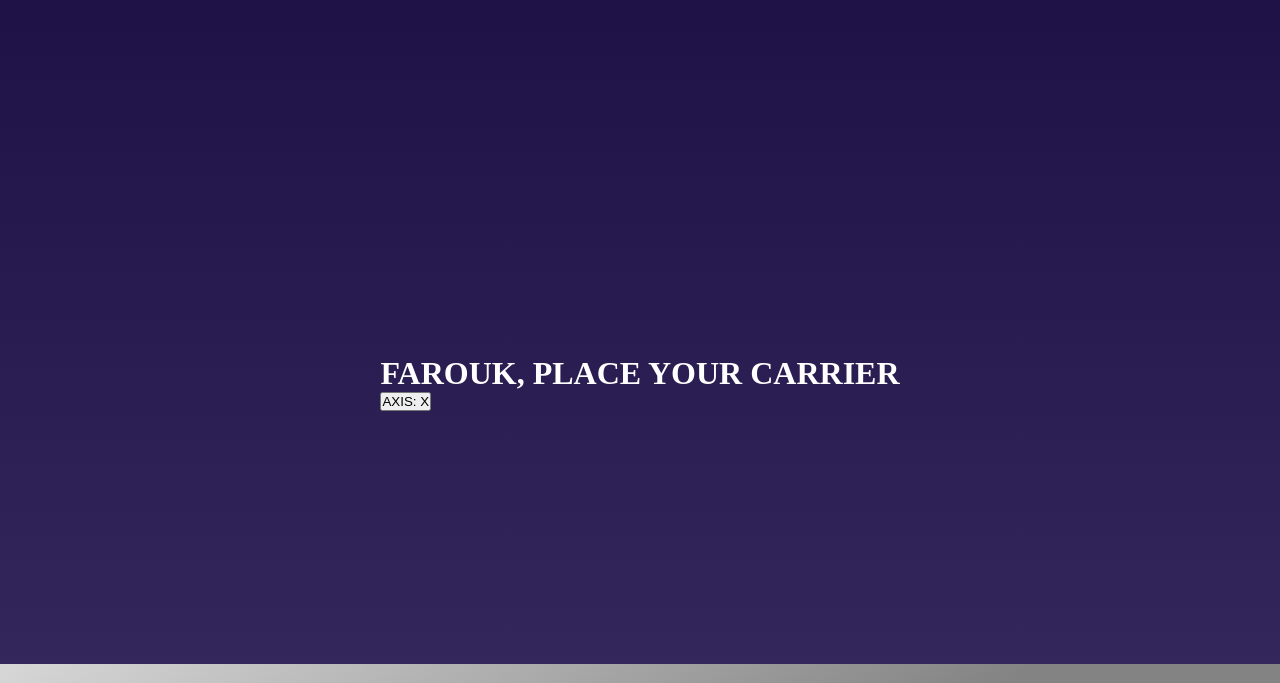
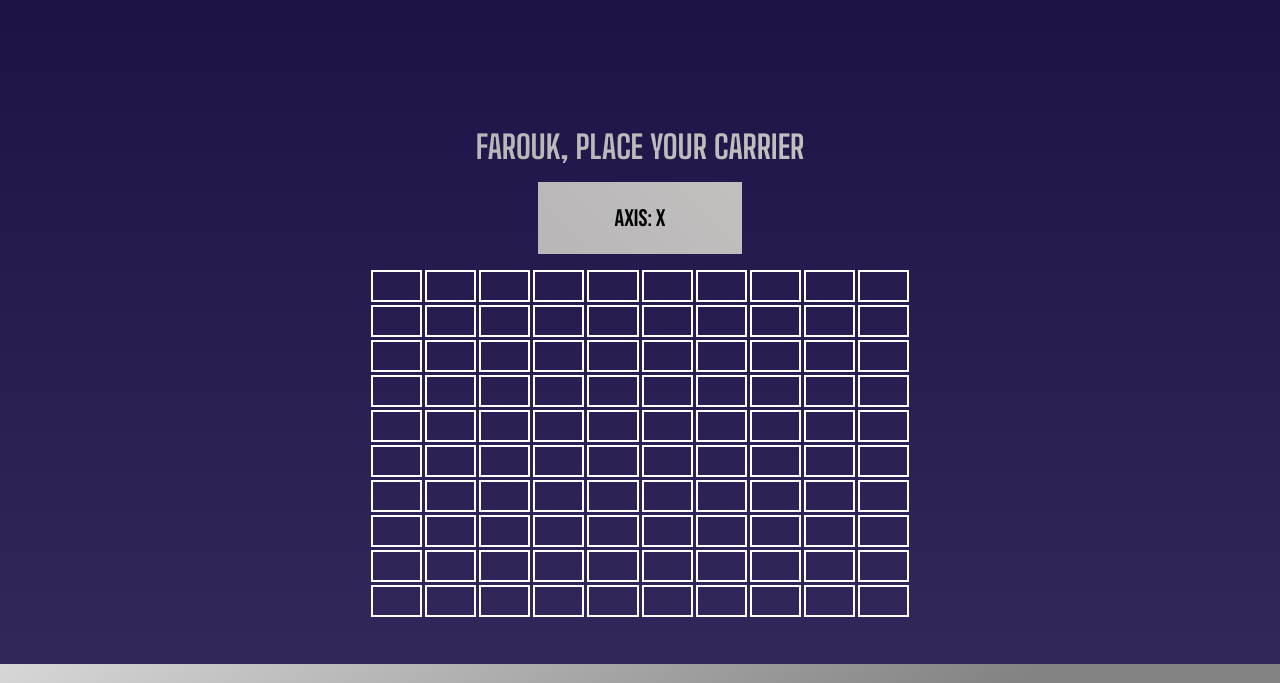
Before and after one commit to Faroukhamadi/BattleShip-project, a website built with webpack: page dist/index.html in a window 1280 px wide. Shown: the part 56-739 px from the top of the page. Built offline with nearby package versions, Linux system fonts and the light colour scheme; files whose address does not match are found by name.

Commit message:
Add second view

```diff
--- a/dist/index.html
+++ b/dist/index.html
@@ -352,7 +352,9 @@
         </div> -->
       </main>
       <footer>
-        <a href="#"><img src="./GitHub-Mark-32px.png" alt="Github Logo" /></a>
+        <a href="https://github.com/Faroukhamadi" target="_blank"
+          ><img src="./GitHub-Mark-32px.png" alt="Github Logo"
+        /></a>
         <p>Created by Farouk Hamadi with Love, Affection and Care.</p>
       </footer>
     </div>
--- a/dist/style.css
+++ b/dist/style.css
@@ -142,7 +142,8 @@ footer > p {
   outline: none;
 }
 
-#input-text {
+#input-text,
+.placing-container > h1 {
   background-color: #bebdbd;
   background-image: linear-gradient(45deg, #b8b6b6, #c2bfbf);
   background-size: 100%;
@@ -153,6 +154,7 @@ footer > p {
   font-size: x-large;
 }
 
+#axis-btn,
 #start-game {
   cursor: pointer;
   border: none;
@@ -169,6 +171,29 @@ footer > p {
   opacity: 0.8;
 }
 
+#axis-btn:hover {
+  opacity: 0.8;
+}
+
+.placing-container {
+  display: flex;
+  flex-direction: column;
+  justify-content: flex-start;
+  align-items: center;
+  width: auto;
+  height: 100%;
+}
+
+.placing-container > #axis-btn {
+  width: 16vw;
+  height: 9vh;
+}
+
+.placing-container > h1 {
+  font-family: 'Big Shoulders Text Bold';
+  font-size: xx-large;
+}
+
 .column {
   border: 2px solid white;
   height: 4vh;
@@ -176,4 +201,12 @@ footer > p {
 }
 
 .column-placing {
+  border: 2px solid white;
+  height: 4vh;
+  width: 4vw;
+  cursor: pointer;
 }
+
+#axis-btn {
+  margin: 1rem;
+}
```
